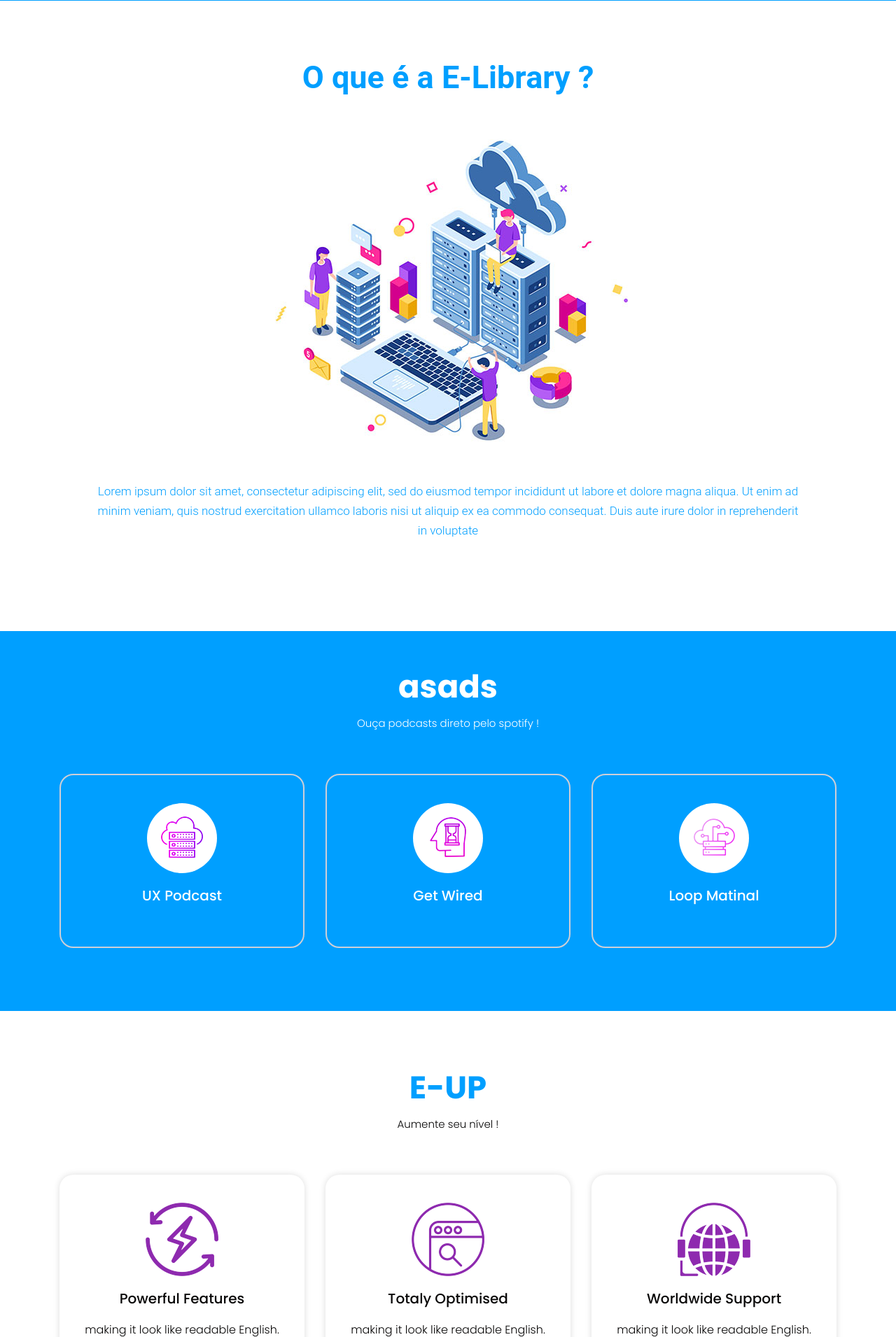
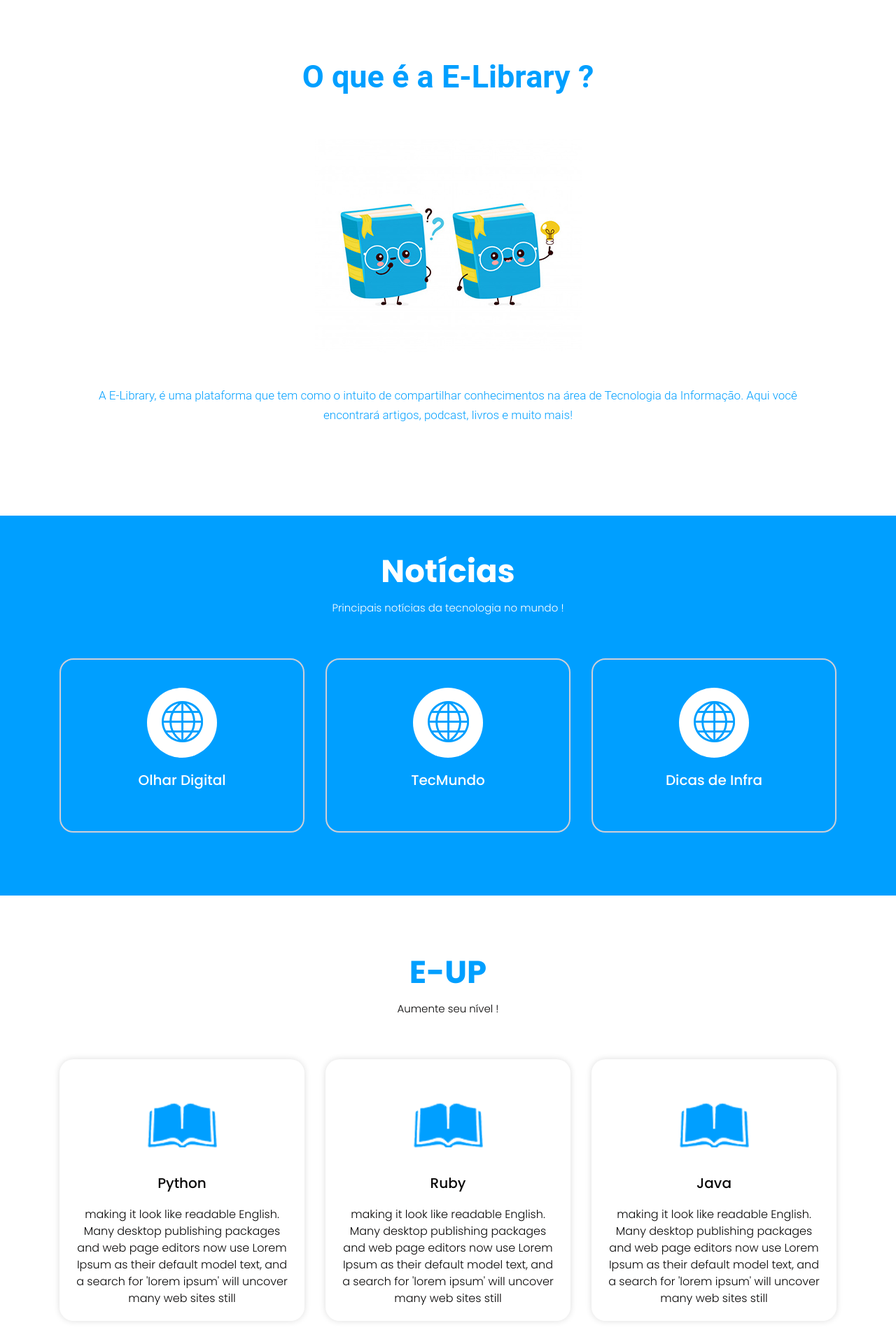
Before and after one commit to KaiqueLuz23/e-library, a Django app: page /home/ in a window 1280 px wide. Shown: the part 773-2684 px from the top of the page at 70% size. Run offline with Django 3.2, Linux system fonts and the light colour scheme; some libraries are stand-ins or nearby versions.

Commit message:
commit ind

```diff
--- a/elibrary_app/static/css/style.css
+++ b/elibrary_app/static/css/style.css
@@ -656,7 +656,7 @@ button {
 
 .footer {
      font-family: Poppins;
-     background: #0c0f38;
+     background: #009fff;
 }
 
 .cont {
--- a/elibrary_app/templates/index.html
+++ b/elibrary_app/templates/index.html
@@ -57,10 +57,10 @@
                                  <a class="nav-link" href="#">Home</a>
                               </li>
                               <li class="nav-item">
-                                 <a class="nav-link" href="#"> About  </a>
+                                 <a class="nav-link" href="#"> Sobre  </a>
                               </li>
                               <li class="nav-item">
-                                 <a class="nav-link" href="#service"> Service</a>
+                                 <a class="nav-link" href="#service"> Notícias</a>
                               </li>
                               <li class="nav-item">
                                  <a class="nav-link" href="#contact">Contact</a>
@@ -85,7 +85,7 @@
                <div class="col-md-5">
                   <div class="text-bg">
                      <h1>E-Library</h1>
-                     <span>A nova forma de lidar com conhecimento </span>
+                     <span>A nova forma de lidar com conhecimento ! </span>
                   </div>
                </div>
                <div class="col-md-7">
@@ -111,7 +111,7 @@
                <div class="col-md-12">
                   <div class="web_hosting">
                      <figure><img src="{% static 'images/web.jpg' %}"></figure>
-                     <p>Lorem ipsum dolor sit amet, consectetur adipiscing elit, sed do eiusmod tempor incididunt ut labore et dolore magna aliqua. Ut enim ad minim veniam, quis nostrud exercitation ullamco laboris nisi ut aliquip ex ea commodo consequat. Duis aute irure dolor in reprehenderit in voluptate</p>
+                     <p>A E-Library, é uma plataforma que tem como o intuito de compartilhar conhecimentos na área de Tecnologia da Informação. Aqui você encontrará artigos, podcast, livros e muito mais!</p>
                   </div>
                </div>
             </div>
@@ -124,29 +124,35 @@
             <div class="row">
                <div class="col-md-12">
                   <div class="titlepage">
-                     <h2>asads</h2>
-                     <p>Ouça podcasts direto pelo spotify !
+                     <h2>Notícias</h2>
+                     <p>Principais notícias da tecnologia no mundo !
                      </p>
                   </div>
                </div>
             </div>
             <div class="row">
                <div class="col-xl-4 col-lg-4 col-md-4 col-sm-12">
-                  <div class="Services-box">
-                     <i><img src="{% static 'images/service1.png' %}"></i>
-                     <h3>UX Podcast</h3>
-                  </div>
+                  <a href="https://olhardigital.com.br/">
+                     <div class="Services-box">
+                           <i><img src="{% static 'images/noticia.png' %}"></i>
+                           <h3>Olhar Digital</h3>
+                     </div>
+                  </a>
+               </div>
+               <div class="col-xl-4 col-lg-4 col-md-4 col-sm-12">
+                  <a href="https://www.tecmundo.com.br/">
+                     <div class="Services-box">
+                        <i><img src="{% static 'images/noticia.png' %}"></i>
+                        <h3>TecMundo</h3>
+                     </div>
+                     </a>
                </div>
                <div class="col-xl-4 col-lg-4 col-md-4 col-sm-12">
                   <div class="Services-box">
-                     <i><img src="{% static 'images/service2.png' %}"></i>
-                     <h3>Get Wired</h3>
-                  </div>
-               </div>
-               <div class="col-xl-4 col-lg-4 col-md-4 col-sm-12">
-                  <div class="Services-box">
-                     <i><img src="{% static 'images/service3.png' %}"></i>
-                     <h3>Loop Matinal</h3>
+                     <a href="https://dicasdeinfra.com.br/">
+                        <i><img src="{% static 'images/noticia.png' %}"></i>
+                        <h3>Dicas de Infra</h3>
+                     </a>
                   </div>
                </div>
             </div>
@@ -167,23 +173,23 @@
             <div class="row">
                <div class="col-xl-4 col-lg-4 col-md-4 col-sm-12">
                   <div id="box_ho" class="why-box">
-                     <i><img src="{% static 'images/why1.png' %}"></i>
-                     <h3>Powerful Features</h3>
+                     <i><img src="{% static 'images/livro.png' %}"></i>
+                     <h3>Python</h3>
                      <p>making it look like readable English. Many desktop publishing packages and web page editors now use Lorem Ipsum as their default model text, and a search for 'lorem ipsum' will uncover many web sites still </p>
                   </div>
                </div>
                <div class="col-xl-4 col-lg-4 col-md-4 col-sm-12">
                   <div class="why-box">
-                     <i><img src="{% static 'images/why2.png' %}"></i>
-                     <h3>Totaly Optimised</h3>
+                     <i><img src="{% static 'images/livro.png' %}"></i>
+                     <h3>Ruby</h3>
                      <p>making it look like readable English. Many desktop publishing packages and web page editors now use Lorem Ipsum as their default model text, and a search for 'lorem ipsum' will uncover many web sites still </p>
                   </div>
                   <a class="read_more bg" href="#">Ver mais</a>
                </div>
                <div class="col-xl-4 col-lg-4 col-md-4 col-sm-12">
                   <div class="why-box">
-                     <i><img src="{% static 'images/why3.png' %}"></i>
-                     <h3>Worldwide Support</h3>
+                     <i><img src="{% static 'images/livro.png' %}"></i>
+                     <h3>Java</h3>
                      <p>making it look like readable English. Many desktop publishing packages and web page editors now use Lorem Ipsum as their default model text, and a search for 'lorem ipsum' will uncover many web sites still </p>
                   </div>
                </div>
@@ -207,7 +213,7 @@
                <div class="col-xl-4 col-lg-4 col-md-4 col-sm-12">
                   <a href="https://open.spotify.com/show/0eFh7xIEdxgSV8ymW0I1Qz?si=docLbv3SROaDJxxBvyDKaw" target="_blank">
                      <div class="Services-box">
-                        <i><img src="{% static 'images/service1.png' %}"></i>
+                        <i><img src="{% static 'images/mic.png' %}"></i>
                         <h3>UX Podcast</h3>
                      </div>
                   </a>
@@ -215,7 +221,7 @@
                <div class="col-xl-4 col-lg-4 col-md-4 col-sm-12">
                   <a href="https://open.spotify.com/show/30LLD818svTxtD2poj9o7o?si=9PBJLBQATAqF3S4YIwOHow" target="_blank">
                      <div class="Services-box">
-                        <i><img src="{% static 'images/service2.png' %}"></i>
+                        <i><img src="{% static 'images/mic.png' %}"></i>
                         <h3>Get Wired</h3>
                      </div>
                    </a>
@@ -223,7 +229,7 @@
                <div class="col-xl-4 col-lg-4 col-md-4 col-sm-12">
                   <a href="https://open.spotify.com/show/4sKgJqaCEQdUECeCViknr5?si=-LkyIURPRai1Y3XBV4bP9A" target="_blank">
                      <div class="Services-box">
-                        <i><img src="{% static 'images/service3.png' %}"></i>
+                        <i><img src="{% static 'images/mic.png' %}"></i>
                         <h3>Loop Matinal</h3>
                      </div>
                   </a>
@@ -271,36 +277,7 @@
          </div>
       </div>
       <!-- end why -->
-      <!-- contact -->
-      <div id="contact" class="contact">
-         <div class="container">
-            <div class="row">
-               <div class="col-md-6 offset-md-3 ">
-                  <form class="main_form">
-                     <div class="row">
-                        <div class="col-sm-12">
-                           <input class="contactus" placeholder="Name" type="text" name="Name">
-                        </div>
-                        <div class="col-sm-12">
-                           <input class="contactus" placeholder="Email" type="text" name=" Email">
-                        </div>
-                        <div class="col-sm-12">
-                           <input class="contactus" placeholder="Phone" type="text" name="Phone">
-                        </div>
-                        <div class="col-sm-12">
-                           <textarea class="textarea" placeholder="Message" type="text" name="Message"></textarea>
-                        </div>
-                        <div class="col-sm-12">
-                           <button class="send">Send</button>
-                        </div>
-                     </div>
-                  </form>
-               </div>
-            </div>
-         </div>
-      </div>
-
-      <!-- end contact -->
+      <br>
       <!--  footer -->
       <footer>
          <div class="footer">
@@ -308,11 +285,7 @@
                <div class="row">
                   <div class="col-md-10 offset-md-1">
                      <div class="cont">
-                        <h3>Contact now</h3>
-                        <span>Free Multipurpose Responsive Landing Page 2019</span>
-                        <p>sed do eiusmod tempor incididunt ut labore et dolore magna aliqua. Ut enim ad minim veniam,
-                           quissed do eiusmod tempor incididunt ut labore et dolore
-                           magna aliqua. Ut enim ad minim veniam, quis
+                        <p>Esse projeto consiste em uma criação de um Sistema WEB de biblioteca online o “E-Library”, onde os usuários podem ler livros, escutar podcasts e compartilhar seu conhecimento na área da tecnologia da informação!
                         </p>
                      </div>
                   </div>
@@ -322,7 +295,7 @@
                <div class="container">
                   <div class="row">
                      <div class="col-md-12">
-                        <p>© 2019 All Rights Reserved. <a href="https://html.design/">Free html Templates</a></p>
+                        <p>Criado no primeiro semestre de 2021, no curso de Tecnologia em Banco de Dados na faculdade UNINOVE.</a></p>
                      </div>
                   </div>
                </div>
```
Also changed, not shown: README.md (added), elibrary_app/static/images/aa.png (added), elibrary_app/static/images/asdad.jpg (added), elibrary_app/static/images/ff.png (added), elibrary_app/static/images/img.png, elibrary_app/static/images/livro.png (added), elibrary_app/static/images/logo.png, elibrary_app/static/images/mic.png (added), elibrary_app/static/images/noticia.png (added), elibrary_app/static/images/od.webp (added), elibrary_app/static/images/web.jpg.
